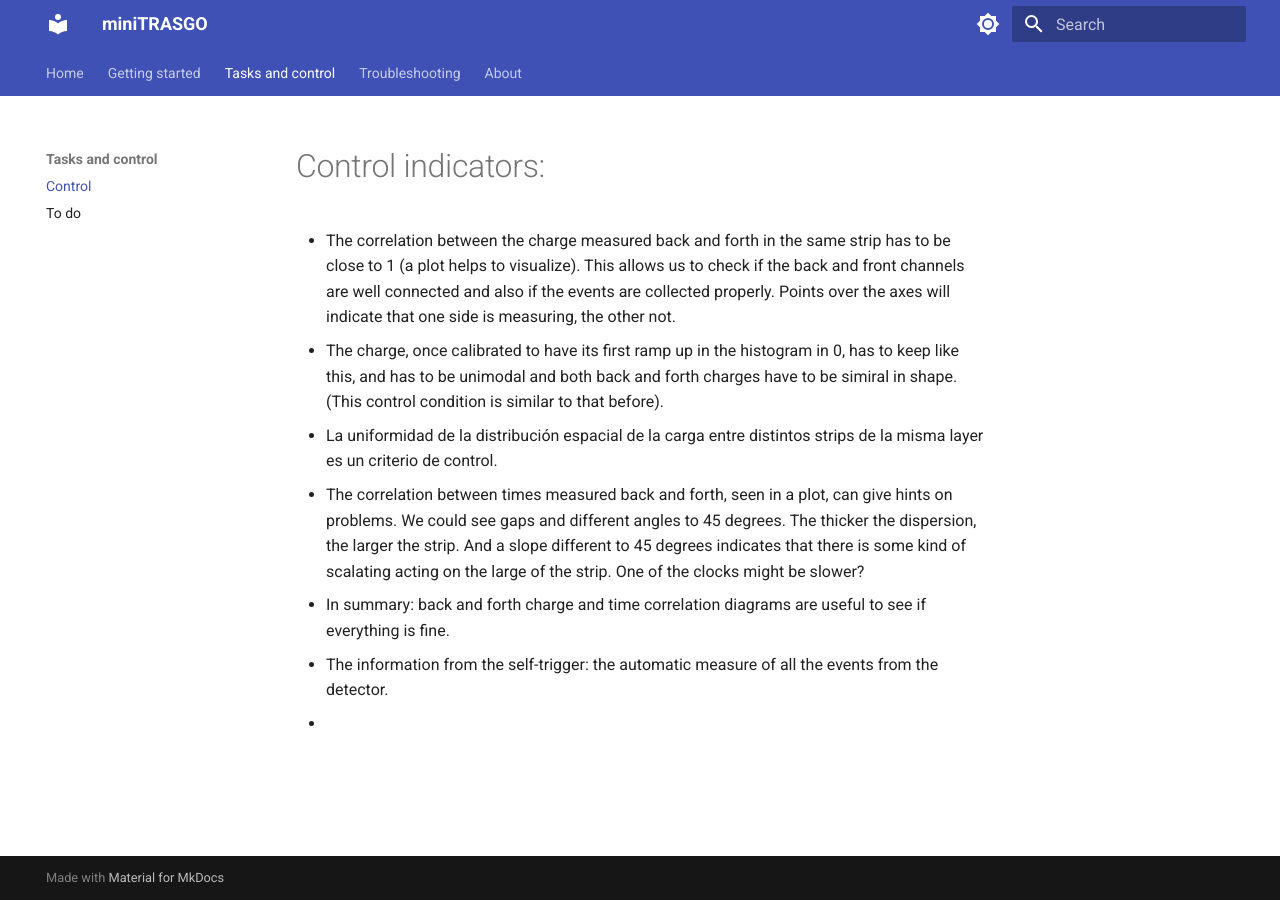
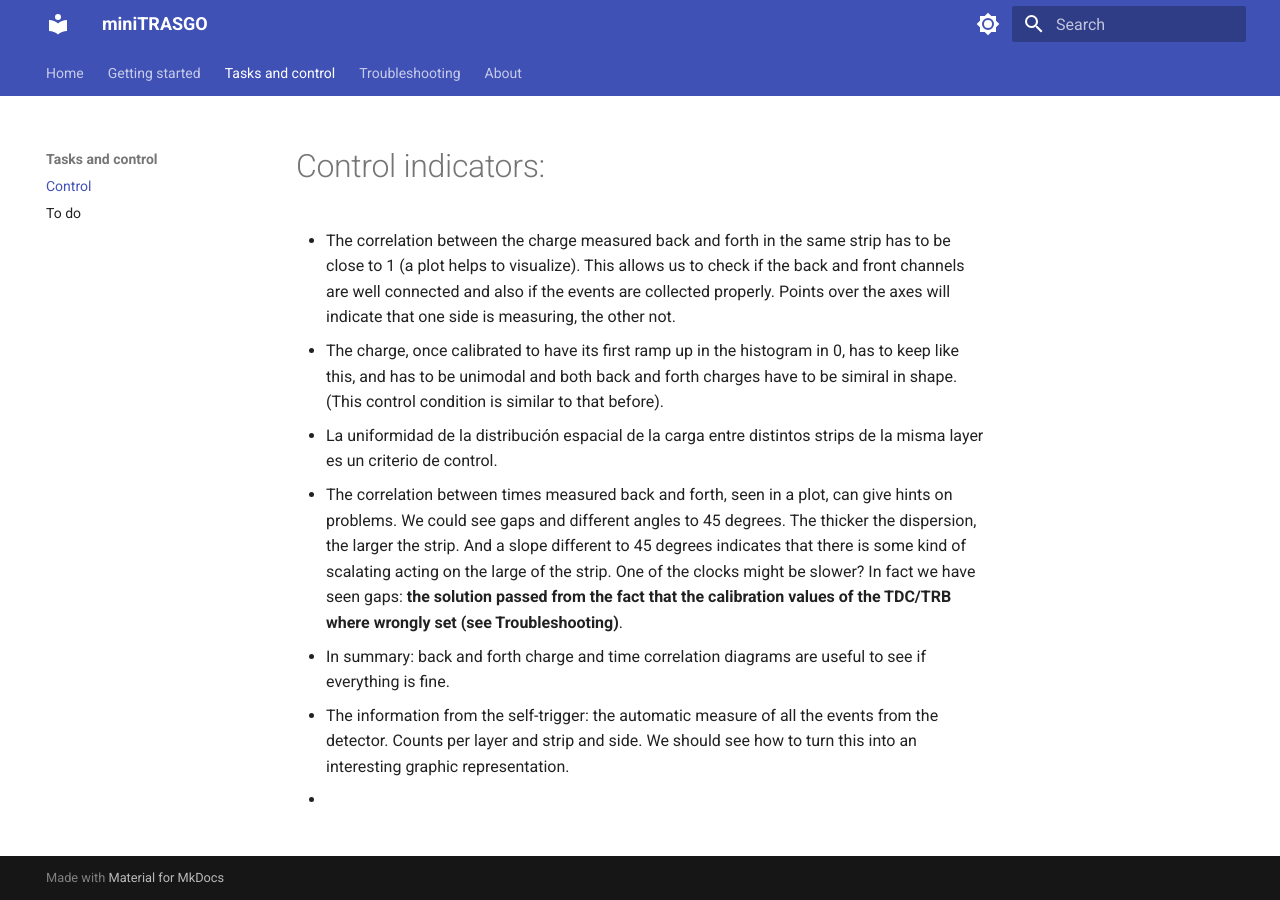
Before and after one commit to cayesoneira/miniTRASGO-documentation, an MkDocs documentation site: the page built from docs/control.md, in a window 1280 px wide. Built offline with MkDocs 1.6.1 and Material for MkDocs 9.7.7, drawn with Linux system fonts in a browser that asks for light colours.

Commit message:
Update control.md

```diff
--- a/docs/control.md
+++ b/docs/control.md
@@ -2,7 +2,7 @@
 - The correlation between the charge measured back and forth in the same strip has to be close to 1 (a plot helps to visualize). This allows us to check if the back and front channels are well connected and also if the events are collected properly. Points over the axes will indicate that one side is measuring, the other not.
 - The charge, once calibrated to have its first ramp up in the histogram in 0, has to keep like this, and has to be unimodal and both back and forth charges have to be simiral in shape. (This control condition is similar to that before).
 - La uniformidad de la distribución espacial de la carga entre distintos strips de la misma layer es un criterio de control.
-- The correlation between times measured back and forth, seen in a plot, can give hints on problems. We could see gaps and different angles to 45 degrees. The thicker the dispersion, the larger the strip. And a slope different to 45 degrees indicates that there is some kind of scalating acting on the large of the strip. One of the clocks might be slower?
+- The correlation between times measured back and forth, seen in a plot, can give hints on problems. We could see gaps and different angles to 45 degrees. The thicker the dispersion, the larger the strip. And a slope different to 45 degrees indicates that there is some kind of scalating acting on the large of the strip. One of the clocks might be slower? In fact we have seen gaps: **the solution passed from the fact that the calibration values of the TDC/TRB where wrongly set (see Troubleshooting)**.
 - In summary: back and forth charge and time correlation diagrams are useful to see if everything is fine.
-- The information from the self-trigger: the automatic measure of all the events from the detector.
+- The information from the self-trigger: the automatic measure of all the events from the detector. Counts per layer and strip and side. We should see how to turn this into an interesting graphic representation.
 -
```
